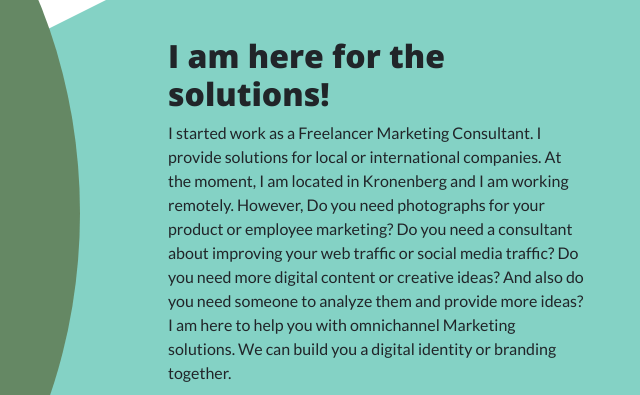
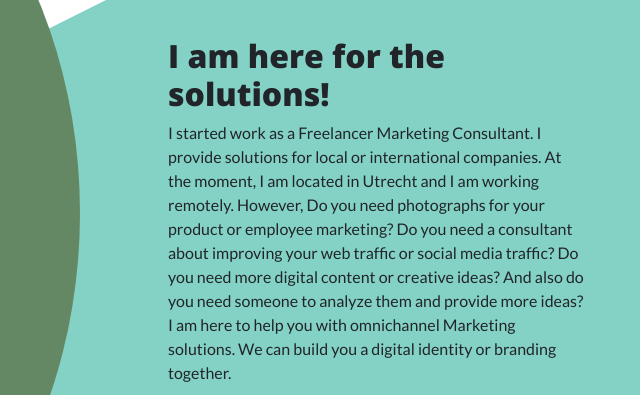
Before and after one commit to devincetin/devinBlog, a website: page index.html in a window 1280 px wide. Shown: the part 2680-3075 px from the top of the page, 640-1280 px from the left. Drawn offline with nearby package versions, Linux system fonts and the light colour scheme.

Commit message:
Location changed

```diff
--- a/index.html
+++ b/index.html
@@ -275,7 +275,7 @@ height="0" width="0" style="display:none;visibility:hidden"></iframe></noscript>
       <div class="col-lg-6 col-md-12 triangle hidden">
         <div class="solutions">
           <h2>I am here for the solutions!</h2>
-          <p>I started work as a Freelancer Marketing Consultant. I provide solutions for local or international companies. At the moment, I am located in Kronenberg and I am working remotely. However, Do you need photographs for your product or
+          <p>I started work as a Freelancer Marketing Consultant. I provide solutions for local or international companies. At the moment, I am located in Utrecht and I am working remotely. However, Do you need photographs for your product or
             employee marketing? Do you need a consultant about improving your web traffic or social media traffic? Do you need more digital content or creative ideas? And also do you need someone to analyze them and provide more ideas? I am here to
             help you with omnichannel Marketing solutions. We can build you a digital identity or branding together. </p>
           <a href="https://www.linkedin.com/in/devincetin/"><i class="fa-brands fa-linkedin fa-3x"></i></a>
```
